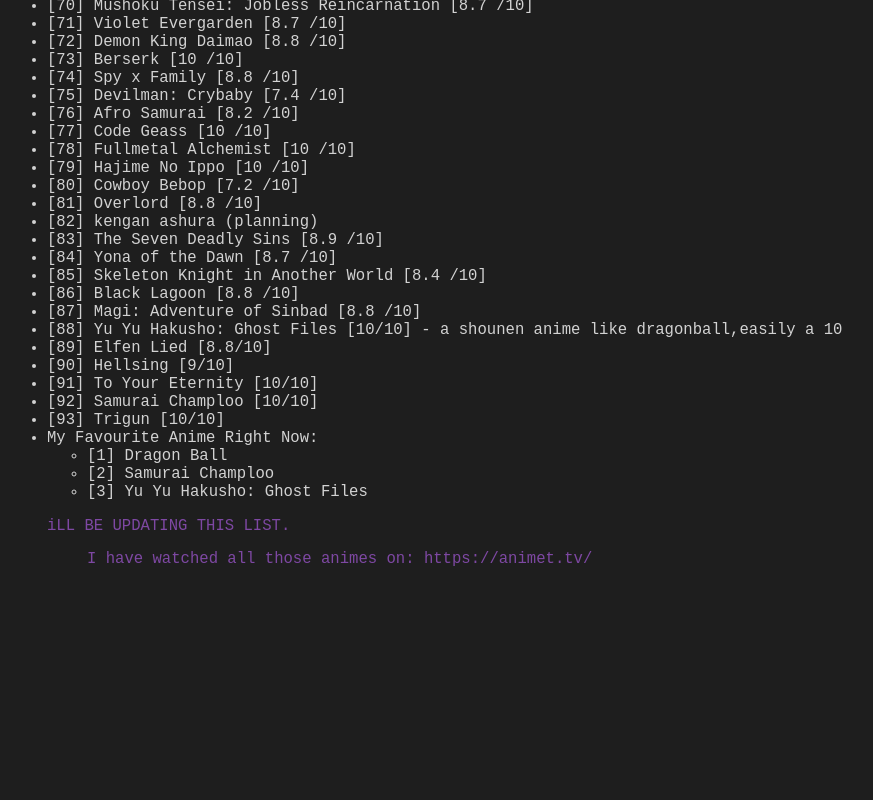
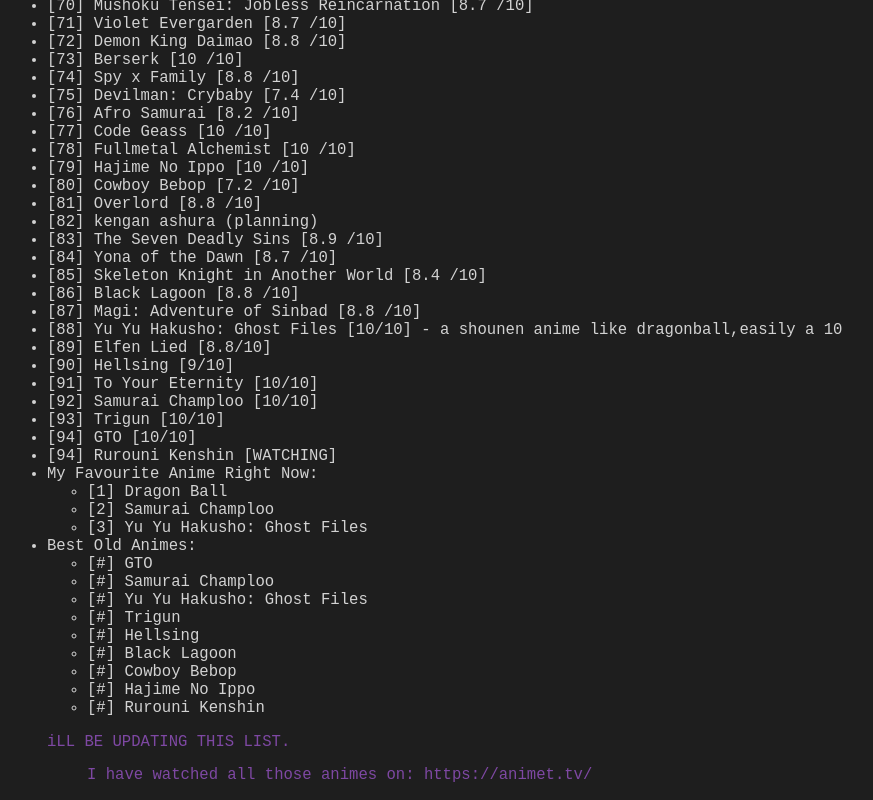
Before and after one commit to CryptedEx/MyAnimeList, a plain HTML site: page index.html in a window 1280 px wide. Shown: the part 1287-2087 px from the top of the page, without its empty margins (1-874 px from the left). Before the commit the page ends 1871 px from the top, so only its background shows below. Drawn offline with Linux system fonts and the light colour scheme.

Commit message:
Update index.html

```diff
--- a/index.html
+++ b/index.html
@@ -126,10 +126,23 @@
 <li>[91] To Your Eternity [10/10] </li>
 <li>[92] Samurai Champloo [10/10] </li>
 <li>[93] Trigun [10/10] </li>
+<li>[94] GTO [10/10] </li>
+<li>[94] Rurouni Kenshin [WATCHING] </li>
 			<li>My Favourite Anime Right Now:
 				<ul><li>[1] Dragon Ball</li></ul>
 				<ul><li>[2] Samurai Champloo</li></ul>
 				<ul><li>[3] Yu Yu Hakusho: Ghost Files</li></ul>
+			</li>
+                        <li>Best Old Animes:
+				<ul><li>[#] GTO</li></ul>
+				<ul><li>[#] Samurai Champloo</li></ul>
+				<ul><li>[#] Yu Yu Hakusho: Ghost Files</li></ul>
+                                <ul><li>[#] Trigun</li></ul>
+                                <ul><li>[#] Hellsing</li></ul>
+                                <ul><li>[#] Black Lagoon</li></ul>
+                                <ul><li>[#] Cowboy Bebop</li></ul>
+                                <ul><li>[#] Hajime No Ippo</li></ul>
+                                <ul><li>[#] Rurouni Kenshin</li></ul>
 			</li>
 
 		<p>iLL BE UPDATING THIS LIST.</p>
```
